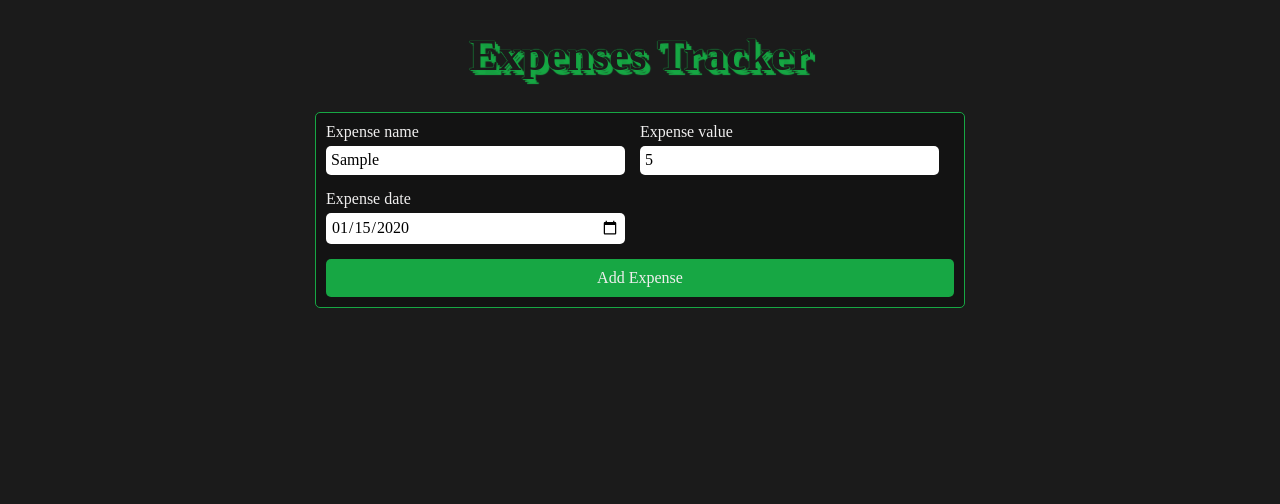
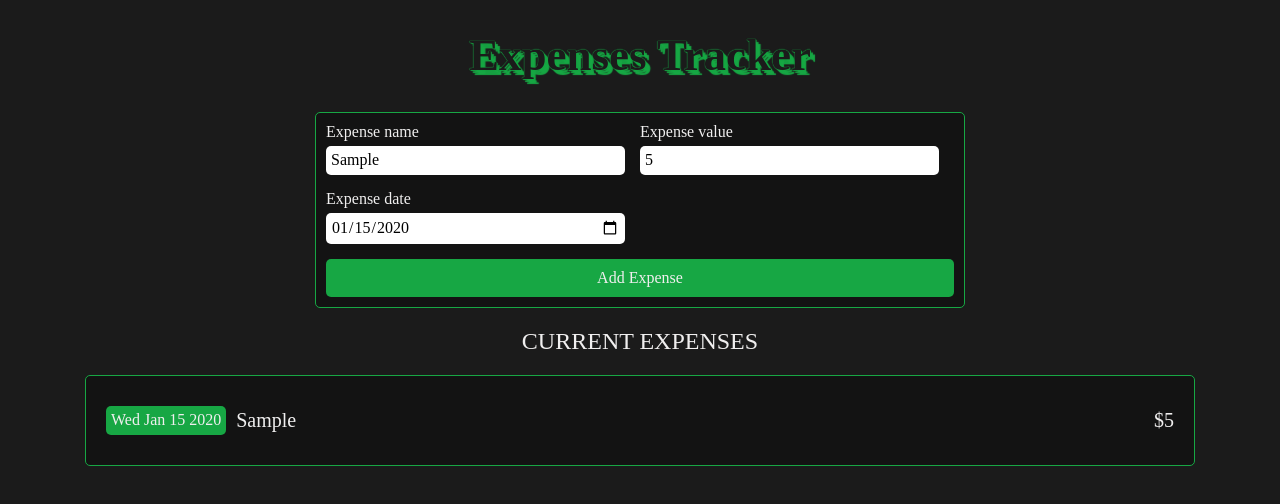
Before and after one commit to flare-s/expenses-tracker, a React (Create React App) app: page / in a window 1280 px wide. Both pictures are taken after typing "Sample", "5", "2020-01-15" into the empty fields and a click on the button "Add Expense". Shown: the top 504 px of the page. Built offline with nearby package versions, Linux system fonts and the light colour scheme.

Commit message:
Show the expenses in a list on the UI

```diff
--- a/src/App.css
+++ b/src/App.css
@@ -21,3 +21,9 @@ button {
   cursor: pointer;
   border: none;
 }
+
+h2 {
+  text-align: center;
+  text-transform: uppercase;
+  font-weight: 300;
+}
--- a/src/App.js
+++ b/src/App.js
@@ -3,6 +3,7 @@ import "./App.css";
 import Header from "./components/Header";
 import Form from "./components/ExpensesForm";
 import Container from "./components/UI/Container";
+import ExpensesList from "./components/ExpensesList/ExpensesList";
 function App() {
   const [expenses, setExpenses] = useState([]);
 
@@ -21,6 +22,7 @@ function App() {
       <Container>
         <Form addExpense={addExpense} />
       </Container>
+      {expenses.length > 0 && <ExpensesList expenses={expenses} />}
     </React.Fragment>
   );
 }
--- a/src/components/ExpensesForm.js
+++ b/src/components/ExpensesForm.js
@@ -13,7 +13,6 @@ const Form = (props) => {
       date: date.current.value,
     };
     addExpense(newExp);
-    console.log(newExp);
   };
   return (
     <form className={styles.form} onSubmit={handleSubmit}>
--- /dev/null
+++ b/src/components/ExpensesList/ExpensesList.js
@@ -0,0 +1,26 @@
+import React from "react";
+import Container from "../UI/Container";
+import styles from "./ExpensesList.module.css";
+
+const ExpensesList = (props) => {
+  return (
+    <section>
+      <Container>
+        <h2>Current Expenses</h2>
+        <ul className={styles["expenses-list"]}>
+          {props.expenses.map((exp) => (
+            <li key={exp.id} className={styles["expense-item"]}>
+              <time dateTime={exp.date} className={styles["expense-date"]}>
+                {new Date(exp.date).toDateString()}
+              </time>
+              <span className={styles["expense-name"]}>{exp.name}</span>
+              <span className={styles["expense-value"]}>{`$${exp.value}`}</span>
+            </li>
+          ))}
+        </ul>
+      </Container>
+    </section>
+  );
+};
+
+export default ExpensesList;
--- /dev/null
+++ b/src/components/ExpensesList/ExpensesList.module.css
@@ -0,0 +1,34 @@
+.expenses-list {
+  background-color: var(--black-shade);
+  padding: 10px;
+  border-radius: 5px;
+  border: 1px solid var(--primary-color);
+}
+
+.expense-item {
+  padding: 20px 10px;
+  display: flex;
+  gap: 10px;
+  align-items: center;
+  flex-wrap: wrap;
+}
+
+.expense-item:not(:last-child) {
+  border-bottom: 1px solid var(--primary-color);
+}
+
+.expense-date {
+  display: block;
+  padding: 5px;
+  background-color: var(--primary-color);
+  border-radius: 5px;
+}
+
+.expense-name {
+  margin-right: auto;
+}
+
+.expense-name,
+.expense-value {
+  font-size: calc(20rem / 16);
+}
```
Also changed, not shown: 1 other file (tests, documents, lock files or other folders).
